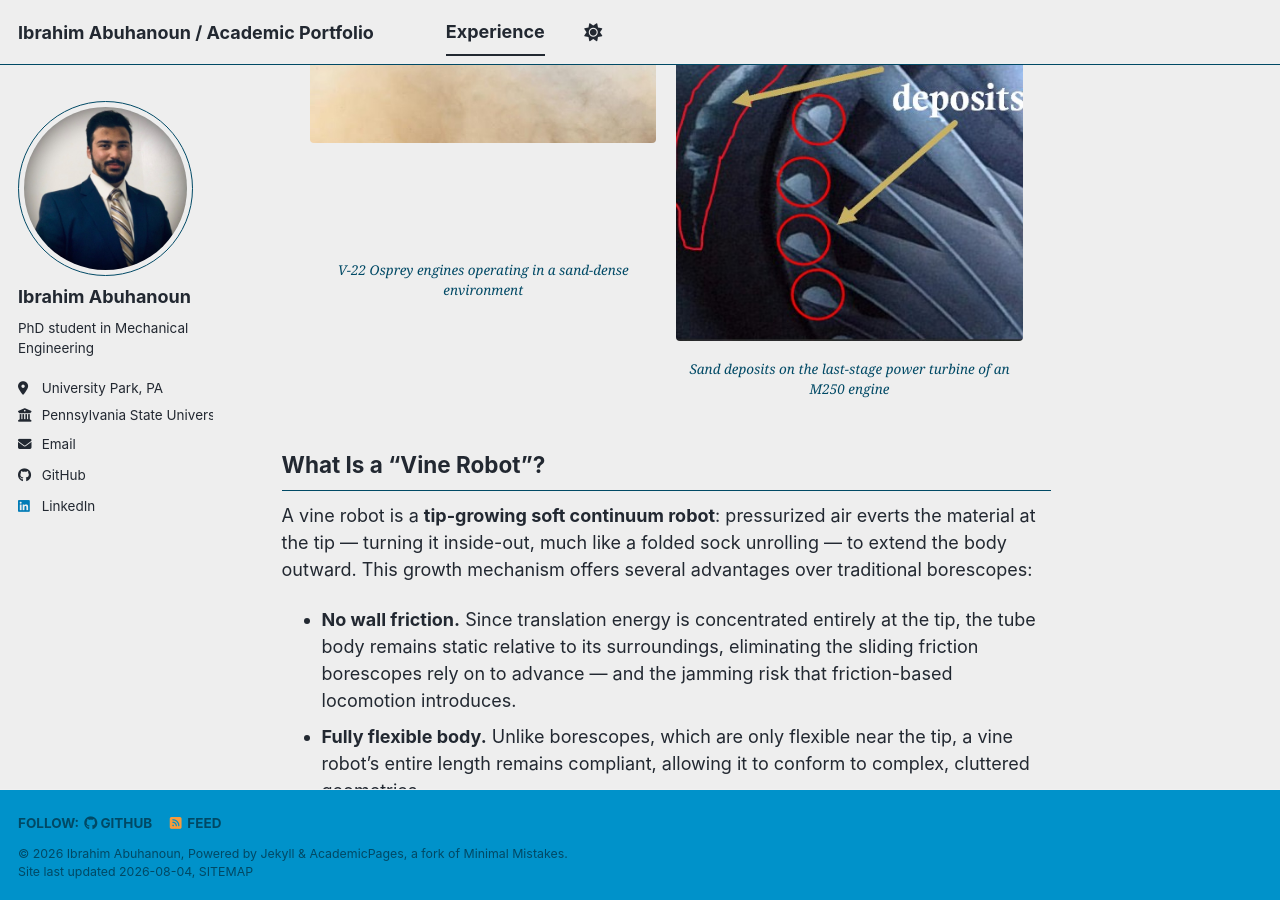
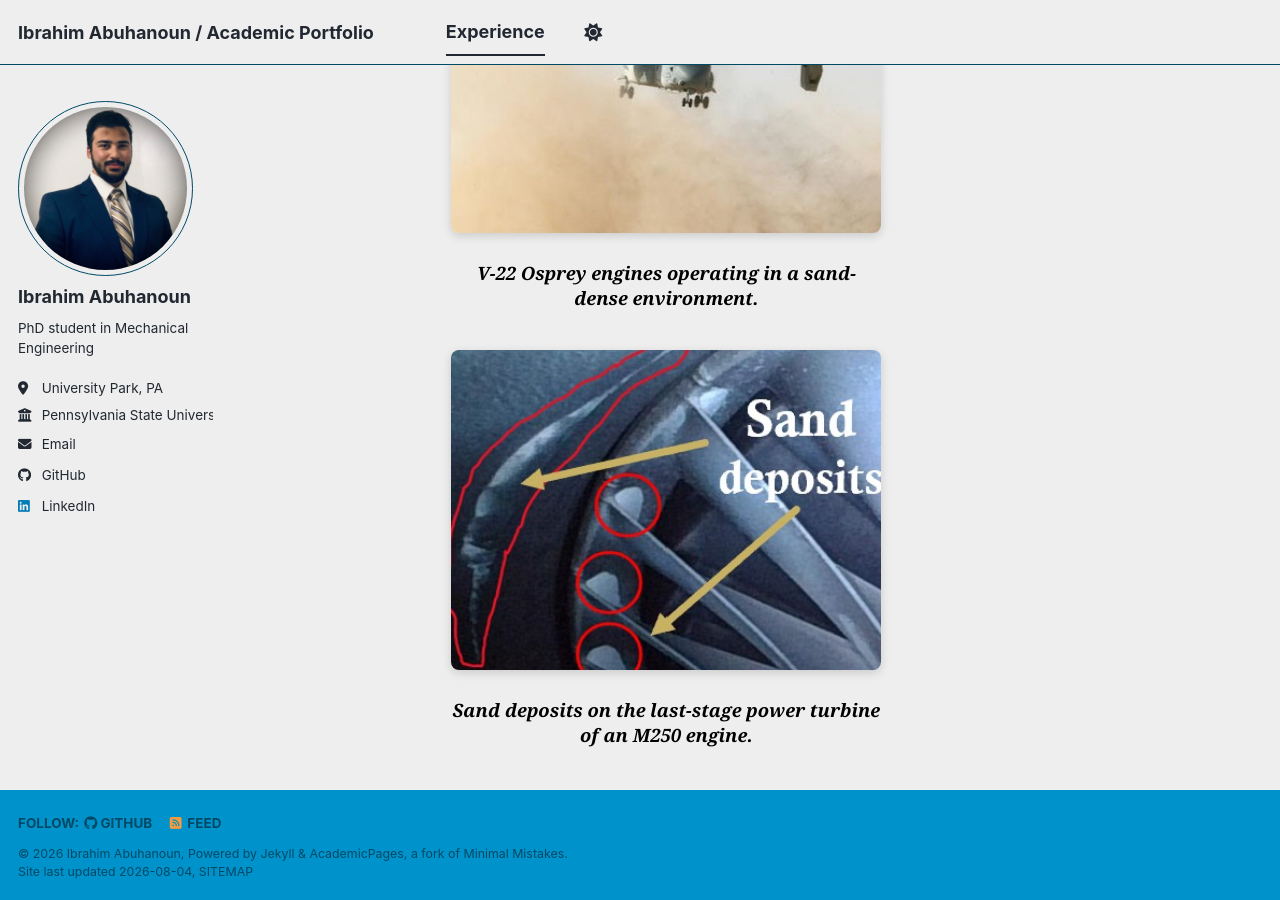
Before and after one commit to IbrahimAbuhanoun/IbrahimAbuhanoun.github.io, a Jekyll site: the page built from _portfolio/portfolio-1.md, in a window 1280 px wide and 900 px high, scrolled down 545 px. Built offline with Jekyll 4.4.1, drawn with Linux system fonts in a browser that asks for light colours; a style sheet for code colours, icons or effects is not loaded; part of the change alters nothing that is shown.

Commit message:
Update portfolio-1.md

```diff
--- a/_portfolio/portfolio-1.md
+++ b/_portfolio/portfolio-1.md
@@ -4,17 +4,49 @@ excerpt: "The objective of my master's work was to improve the design of a soft
 collection: portfolio
 ---
 ## Background & Motivation
+
 Engines operating in particle-dense environments (like sand or dust) suffer structural damage over time. Traditional inspection tools — borescopes — are rigid, limited in reach, and expensive (up to **$84,000**). Soft robots offer a cheaper, more flexible alternative that could eliminate long engine overhauls and reach critical areas for research and diagnostics.
 
-<div style="display:flex; justify-content:center; gap:20px; flex-wrap:wrap; margin-top:20px;">
-  <figure style="margin:0; text-align:center; max-width:45%;">
-    <img src="/images/Osprey_In_Sand.jpg" style="width:100%; border-radius:4px;">
-    <figcaption><em>V-22 Osprey engines operating in a sand-dense environment</em></figcaption>
+<div style="display:flex; justify-content:center; gap:30px; flex-wrap:wrap; margin:30px 0;">
+
+  <figure style="margin:0; text-align:center; width:430px;">
+    <img src="/images/Osprey_In_Sand.jpg"
+         alt="V-22 Osprey operating in sand"
+         style="width:100%;
+                height:320px;
+                object-fit:cover;
+                border-radius:8px;
+                display:block;
+                box-shadow:0 3px 10px rgba(0,0,0,0.15);">
+    <figcaption style="margin-top:10px;
+                       font-size:1.02rem;
+                       font-weight:bold;
+                       font-style:italic;
+                       color:#000;
+                       line-height:1.35;">
+      V-22 Osprey engines operating in a sand-dense environment.
+    </figcaption>
   </figure>
-  <figure style="margin:0; text-align:center; max-width:45%;">
-    <img src="/images/Sand_Deposits.jpg" style="width:100%; border-radius:4px;">
-    <figcaption><em>Sand deposits on the last-stage power turbine of an M250 engine</em></figcaption>
+
+  <figure style="margin:0; text-align:center; width:430px;">
+    <img src="/images/Sand_Deposits.jpg"
+         alt="Sand deposits on M250 turbine"
+         style="width:100%;
+                height:320px;
+                object-fit:cover;
+                border-radius:8px;
+                display:block;
+                box-shadow:0 3px 10px rgba(0,0,0,0.15);">
+    <figcaption style="margin-top:10px;
+                       font-size:1.02rem;
+                       font-weight:bold;
+                       font-style:italic;
+                       color:#000;
+                       line-height:1.35;">
+      Sand deposits on the last-stage power turbine of an M250 engine.
+    </figcaption>
   </figure>
+
 </div>
 
 ## What Is a "Vine Robot"?
```
